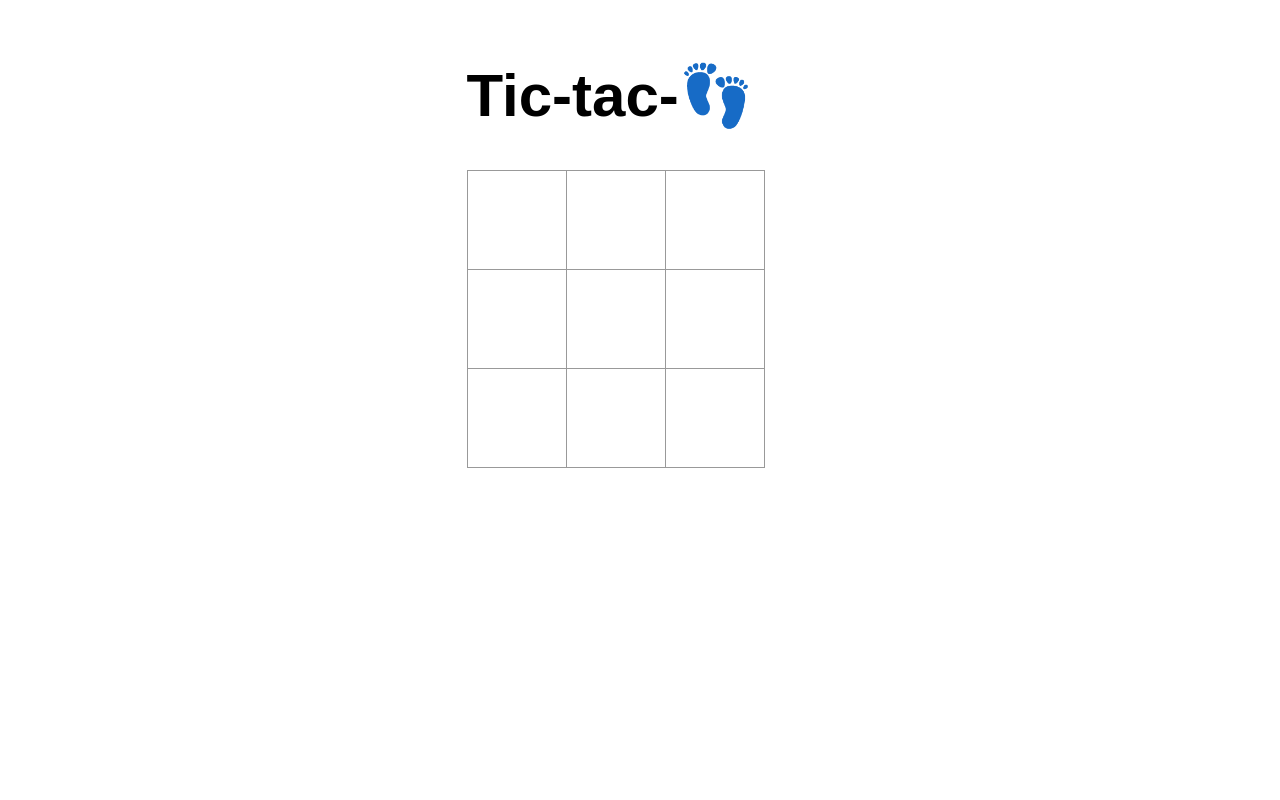
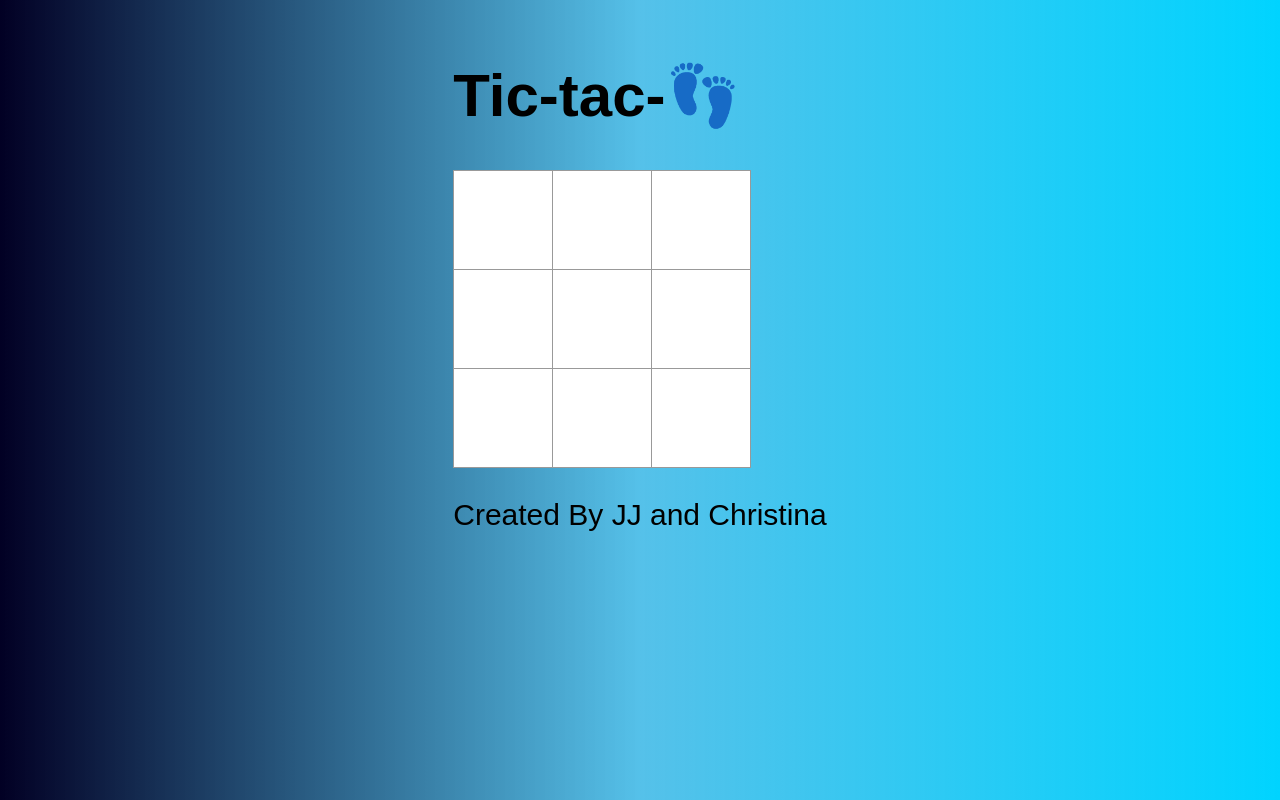
Before and after one commit to steen4reals/nought-and-crosses-game, a React (Create React App) app: page / in a window 1280 px wide. Built offline with nearby package versions, Linux system fonts and the light colour scheme.

Commit message:
completed?

```diff
--- a/src/App.css
+++ b/src/App.css
@@ -4,6 +4,8 @@ body {
   display: flex;
   justify-content: center;
   align-items: center;
+  background: rgb(2,0,36);
+background: linear-gradient(90deg, rgba(2,0,36,1) 0%, rgba(28,172,226,0.7488182773109244) 50%, rgba(0,212,255,1) 100%);
 }
 
 ol, ul {
--- a/src/App.js
+++ b/src/App.js
@@ -62,7 +62,7 @@ function App() {
     <div className="App">
         <h1>Tic-tac-👣</h1>
         <Game renderSquare={renderSquare} />
-
+        <p>Created By JJ and Christina</p>
 
     </div>
   );
```
